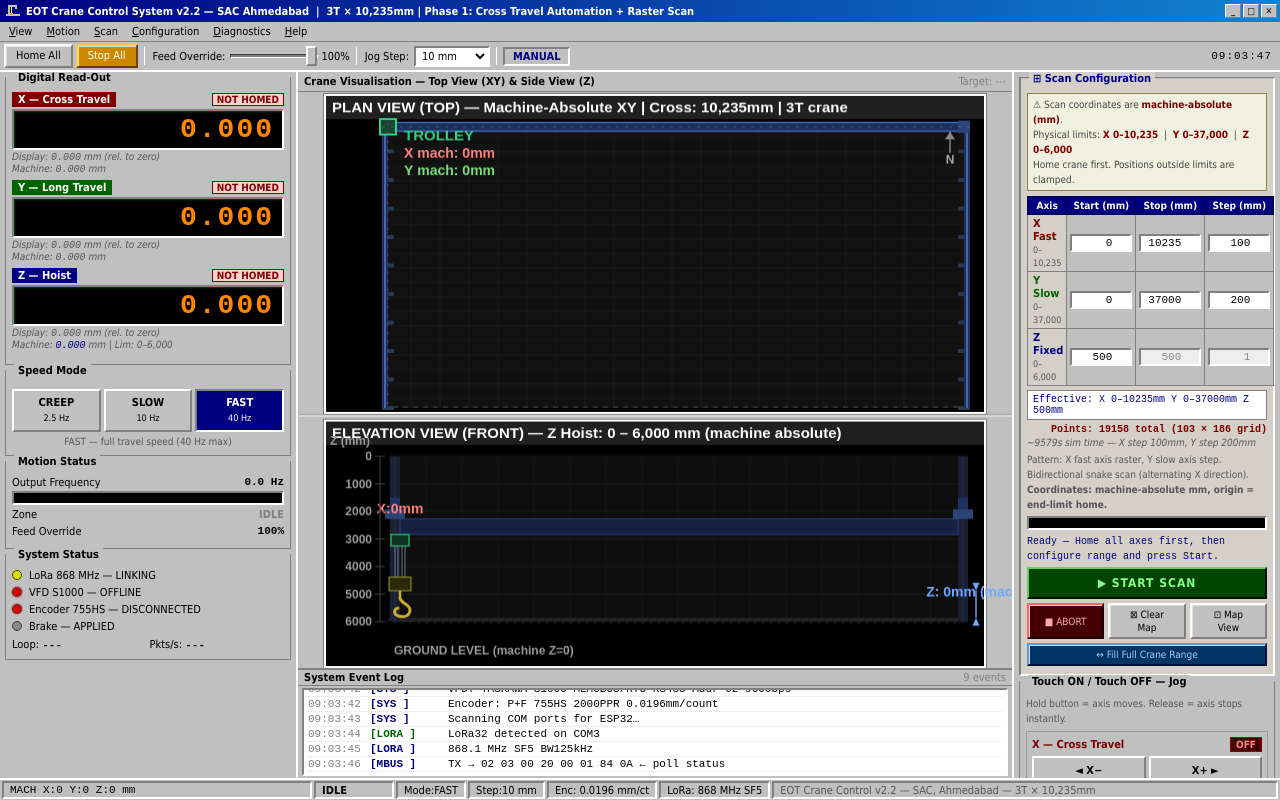
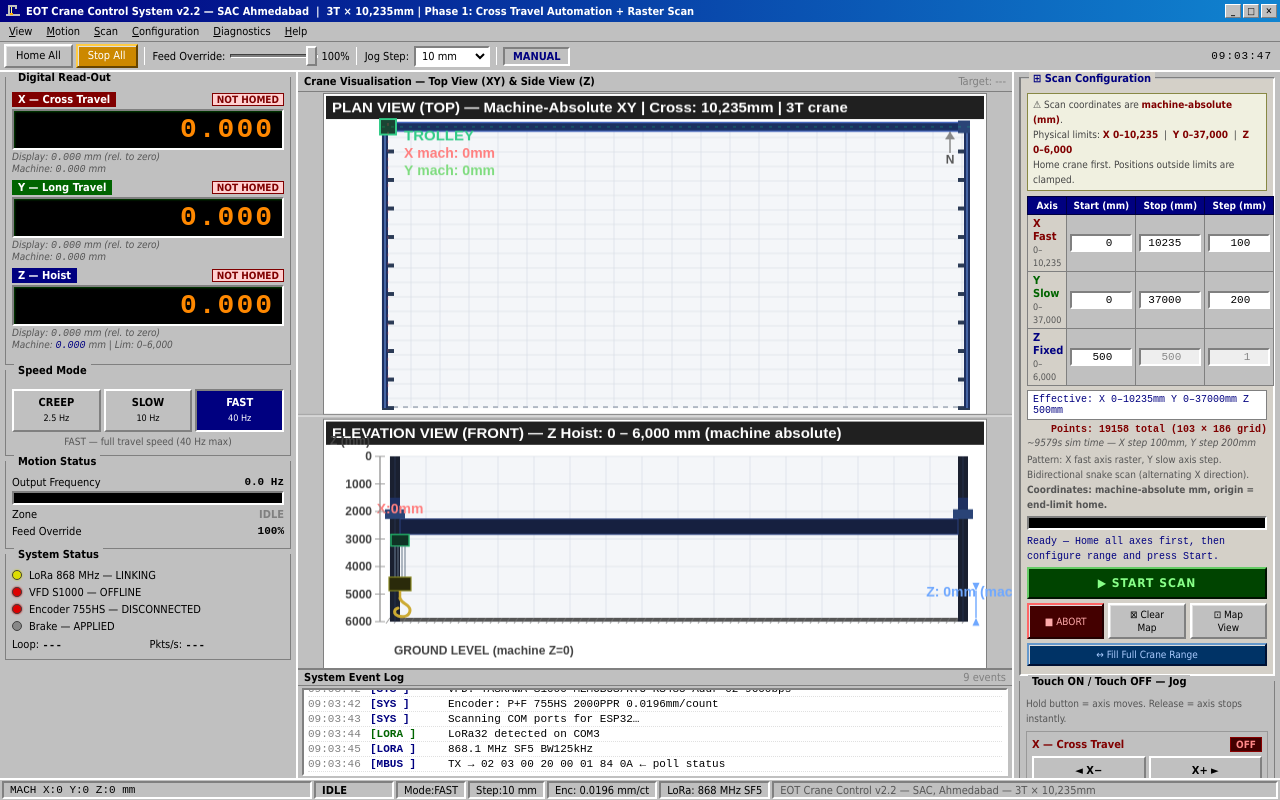
Before and after one commit to AlokDadhich/GUI_EOT_AUTOMATION, a plain HTML site: page index.html in a window 1280 px wide. Drawn offline with Linux system fonts and the light colour scheme.

Commit message:
Update index.html

```diff
--- a/index.html
+++ b/index.html
@@ -5,7 +5,7 @@
 <title>EOT Crane Control System v2.2 — SAC Ahmedabad</title>
 <style>
 *{margin:0;padding:0;box-sizing:border-box}
-html,body{height:100vh;overflow:hidden;background:#008080;font-family:'MS Sans Serif',Tahoma,Geneva,Arial,sans-serif;font-size:11px;color:#000;user-select:none}
+html,body{height:100vh;overflow:hidden;background:#f0f0f0;font-family:'MS Sans Serif',Tahoma,Geneva,Arial,sans-serif;font-size:11px;color:#000;user-select:none}
 .raised{border:2px solid;border-color:#fff #808080 #808080 #fff;box-shadow:inset 1px 1px 0 #dfdfdf,inset -1px -1px 0 #404040}
 .sunken{border:2px solid;border-color:#808080 #fff #fff #808080;box-shadow:inset -1px -1px 0 #dfdfdf,inset 1px 1px 0 #404040}
 .gb{position:relative;border:1px solid #808080;padding:14px 6px 8px;margin-bottom:5px}
@@ -1312,7 +1312,7 @@ function initCanvas(){
   (function loop(){draw();requestAnimationFrame(loop);})();
 }
 
-function sunken(x,y,w,h){ctx.strokeStyle='#808080';ctx.lineWidth=2;ctx.strokeRect(x-2,y-2,w+4,h+4);ctx.strokeStyle='#fff';ctx.strokeRect(x-1,y-1,w+2,h+2);ctx.fillStyle='#000';ctx.fillRect(x,y,w,h);}
+function sunken(x,y,w,h){ctx.strokeStyle='#808080';ctx.lineWidth=2;ctx.strokeRect(x-2,y-2,w+4,h+4);ctx.strokeStyle='#fff';ctx.strokeRect(x-1,y-1,w+2,h+2);ctx.fillStyle='#ffffff';ctx.fillRect(x,y,w,h);}
 function hdr(x,y,w,txt){ctx.fillStyle='#202020';ctx.fillRect(x,y,w,24);ctx.fillStyle='#ffffff';ctx.font='bold 15px Arial,sans-serif';ctx.fillText(txt,x+6,y+17);}
 function dim(x1,y1,x2,y2,txt,col){
   col=col||'#888';ctx.strokeStyle=col;ctx.lineWidth=1.4;ctx.beginPath();ctx.moveTo(x1,y1);ctx.lineTo(x2,y2);ctx.stroke();
@@ -1342,7 +1342,7 @@ function drawScanMap(fx,fy,fw,fh){
   sunken(fx,fy,fw,fh);
   hdr(fx,fy,fw,'SCAN MAP — Machine-Absolute Coordinates (X/Y) — '+SCAN.visitedPoints.length+'/'+SCAN.totalPoints+' pts | Crane: X 0–10,235mm  Y 0–37,000mm');
   if(SCAN.totalPoints===0&&SCAN.visitedPoints.length===0){
-    ctx.fillStyle='#ccc';ctx.font='bold 17px Arial,sans-serif';ctx.textAlign='center';
+    ctx.fillStyle='#555';ctx.font='bold 17px Arial,sans-serif';ctx.textAlign='center';
     ctx.fillText('No scan data. Home all axes, configure scan range, press START.',fx+fw/2,fy+fh/2-12);
     ctx.fillText('Scan coordinates are machine-absolute (0 = end-limit home).',fx+fw/2,fy+fh/2+14);
     ctx.textAlign='left';return;
@@ -1357,8 +1357,8 @@ function drawScanMap(fx,fy,fw,fh){
   const ix=fx+padL,iy=fy+padT,iw=fw-padL-padR,ih=fh-padT-padB;
 
   // Grid background
-  ctx.fillStyle='#080c10';ctx.fillRect(ix,iy,iw,ih);
-  ctx.strokeStyle='#1a2030';ctx.lineWidth=0.5;
+  ctx.fillStyle='#f4f6f9';ctx.fillRect(ix,iy,iw,ih);
+  ctx.strokeStyle='#d5dbe3';ctx.lineWidth=0.5;
   const gxCount=10;
   for(let i=0;i<=gxCount;i++){const gx=ix+i*(iw/gxCount);ctx.beginPath();ctx.moveTo(gx,iy);ctx.lineTo(gx,iy+ih);ctx.stroke();}
   for(let i=0;i<=8;i++){const gy=iy+i*(ih/8);ctx.beginPath();ctx.moveTo(ix,gy);ctx.lineTo(ix+iw,gy);ctx.stroke();}
@@ -1426,7 +1426,7 @@ function drawScanMap(fx,fy,fw,fh){
   if(SCAN.running){ctx.fillStyle='rgba(0,255,170,0.15)';ctx.beginPath();ctx.arc(cpx,cpy,18,0,Math.PI*2);ctx.fill();}
 
   // X axis labels (machine mm)
-  ctx.fillStyle='#9fb3c8';ctx.font='bold 13px Arial,sans-serif';ctx.textAlign='center';
+  ctx.fillStyle='#4a5568';ctx.font='bold 13px Arial,sans-serif';ctx.textAlign='center';
   [0,2500,5000,7500,10235].forEach(v=>{
     const px=ix+(v/xRange)*iw;
     ctx.fillText(v,px,iy+ih+18);
@@ -1438,17 +1438,17 @@ function drawScanMap(fx,fy,fw,fh){
   ctx.textAlign='right';ctx.font='bold 13px Arial,sans-serif';
   [0,10000,20000,30000,37000].forEach(v=>{
     const py=iy+(v/yRange)*ih;
-    ctx.fillStyle='#9fb3c8';ctx.fillText(v,ix-8,py+4);
+    ctx.fillStyle='#4a5568';ctx.fillText(v,ix-8,py+4);
   });
   ctx.save();ctx.translate(fx+18,iy+ih/2);ctx.rotate(-Math.PI/2);
-  ctx.textAlign='center';ctx.fillStyle='#9fb3c8';ctx.font='bold 13px Arial,sans-serif';ctx.fillText('Y — Long Travel (machine mm, 0 = end-limit)',0,0);ctx.restore();
+  ctx.textAlign='center';ctx.fillStyle='#4a5568';ctx.font='bold 13px Arial,sans-serif';ctx.fillText('Y — Long Travel (machine mm, 0 = end-limit)',0,0);ctx.restore();
   ctx.textAlign='left';
 
   // Legend
   const lx=ix+8,ly=iy+8;
-  ctx.fillStyle='rgba(90,130,160,0.85)';ctx.fillRect(lx,ly,7,7);ctx.fillStyle='#a8bfd8';ctx.font='bold 12px Arial,sans-serif';ctx.fillText('Planned',lx+12,ly+8);
+  ctx.fillStyle='rgba(90,130,160,0.85)';ctx.fillRect(lx,ly,7,7);ctx.fillStyle='#3a4556';ctx.font='bold 12px Arial,sans-serif';ctx.fillText('Planned',lx+12,ly+8);
   ctx.fillStyle='hsl(240,100%,62%)';ctx.fillRect(lx,ly+16,7,7);ctx.fillStyle='hsl(0,100%,62%)';ctx.fillRect(lx+56,ly+16,7,7);
-  ctx.fillStyle='#dde8f5';ctx.fillText('Measured (blue→red per row)',lx+12,ly+24);
+  ctx.fillStyle='#2a3444';ctx.fillText('Measured (blue→red per row)',lx+12,ly+24);
 
   // Limit border label
   ctx.strokeStyle='rgba(255,200,0,0.55)';ctx.font='bold 12px Arial,sans-serif';ctx.fillStyle='rgba(255,210,60,0.9)';
@@ -1471,13 +1471,13 @@ function drawTop(fx,fy,fw,fh){
   hdr(fx,fy,fw,'PLAN VIEW (TOP) — Machine-Absolute XY | Cross: 10,235mm | 3T crane');
   const pad2=56,iy=fy+28,ih=fh-32;
   const ix=fx+pad2,iw=fw-pad2-14;
-  ctx.fillStyle='#111';ctx.fillRect(ix,iy,iw,ih);
-  ctx.strokeStyle='#242424';ctx.lineWidth=0.6;
+  ctx.fillStyle='#f4f6f9';ctx.fillRect(ix,iy,iw,ih);
+  ctx.strokeStyle='#d5dbe3';ctx.lineWidth=0.6;
   const gStep=Math.round(iw/20);
   for(let gx=ix;gx<=ix+iw;gx+=gStep){ctx.beginPath();ctx.moveTo(gx,iy);ctx.lineTo(gx,iy+ih);ctx.stroke();}
   const gStepY=Math.round(ih/20);
   for(let gy=iy;gy<=iy+ih;gy+=gStepY){ctx.beginPath();ctx.moveTo(ix,gy);ctx.lineTo(ix+iw,gy);ctx.stroke();}
-  ctx.strokeStyle='#3a3a3a';ctx.lineWidth=1.4;ctx.setLineDash([5,5]);ctx.strokeRect(ix+1,iy+1,iw-2,ih-2);ctx.setLineDash([]);
+  ctx.strokeStyle='#9aa4b2';ctx.lineWidth=1.4;ctx.setLineDash([5,5]);ctx.strokeRect(ix+1,iy+1,iw-2,ih-2);ctx.setLineDash([]);
 
   // Runway rails
   const rlW=6;
@@ -1551,7 +1551,7 @@ function drawTop(fx,fy,fw,fh){
   const nx=ix+iw-20,ny=iy+20;
   ctx.strokeStyle='#888';ctx.lineWidth=1.5;ctx.beginPath();ctx.moveTo(nx,ny+11);ctx.lineTo(nx,ny-11);ctx.stroke();
   ctx.beginPath();ctx.moveTo(nx,ny-11);ctx.lineTo(nx-5,ny-3);ctx.lineTo(nx+5,ny-3);ctx.closePath();ctx.fillStyle='#888';ctx.fill();
-  ctx.fillStyle='#aaa';ctx.font='bold 12px Arial,sans-serif';ctx.textAlign='center';ctx.fillText('N',nx,ny+22);ctx.textAlign='left';
+  ctx.fillStyle='#555';ctx.font='bold 12px Arial,sans-serif';ctx.textAlign='center';ctx.fillText('N',nx,ny+22);ctx.textAlign='left';
 }
 
 /* ── SIDE VIEW ── */
@@ -1561,17 +1561,17 @@ function drawSide(fx,sy,fw,sh){
   const padL=64,padR=16,padT=36,padB=46;
   const ix=fx+padL,iw=fw-padL-padR;
   const iy=sy+padT,ih=sh-padT-padB;
-  ctx.fillStyle='#0e0e0e';ctx.fillRect(ix,iy,iw,ih);
-  ctx.strokeStyle='#202020';ctx.lineWidth=0.6;
+  ctx.fillStyle='#f4f6f9';ctx.fillRect(ix,iy,iw,ih);
+  ctx.strokeStyle='#d5dbe3';ctx.lineWidth=0.6;
   const gs2=Math.round(iw/16);
   for(let gx=ix;gx<=ix+iw;gx+=gs2){ctx.beginPath();ctx.moveTo(gx,iy);ctx.lineTo(gx,iy+ih);ctx.stroke();}
   for(let i=0;i<=6;i++){const gy=iy+i*(ih/6);ctx.beginPath();ctx.moveTo(ix,gy);ctx.lineTo(ix+iw,gy);ctx.stroke();}
 
   const ground=iy+ih;
-  ctx.fillStyle='#222';ctx.fillRect(ix,ground-4,iw,4);
-  ctx.strokeStyle='#333';ctx.lineWidth=0.8;
+  ctx.fillStyle='#555';ctx.fillRect(ix,ground-4,iw,4);
+  ctx.strokeStyle='#777';ctx.lineWidth=0.8;
   for(let hx=ix;hx<ix+iw;hx+=8){ctx.beginPath();ctx.moveTo(hx,ground-4);ctx.lineTo(hx-4,ground+2);ctx.stroke();}
-  ctx.fillStyle='#9a9a9a';ctx.font='bold 12px Arial,sans-serif';ctx.fillText('GROUND LEVEL (machine Z=0)',ix+4,ground+34);
+  ctx.fillStyle='#444';ctx.font='bold 12px Arial,sans-serif';ctx.fillText('GROUND LEVEL (machine Z=0)',ix+4,ground+34);
 
   const colW=10;
   ctx.fillStyle='#1a2030';ctx.fillRect(ix,iy,colW,ih);ctx.fillRect(ix+iw-colW,iy,colW,ih);
@@ -1623,12 +1623,12 @@ function drawSide(fx,sy,fw,sh){
 
   // Ruler
   const rulerX=fx+padL-10;
-  ctx.strokeStyle='#3a3a3a';ctx.lineWidth=1.2;ctx.beginPath();ctx.moveTo(rulerX,iy);ctx.lineTo(rulerX,ground);ctx.stroke();
+  ctx.strokeStyle='#888';ctx.lineWidth=1.2;ctx.beginPath();ctx.moveTo(rulerX,iy);ctx.lineTo(rulerX,ground);ctx.stroke();
   for(let i=0;i<=6;i++){
-    const ry2=iy+(i/6)*(ground-iy);ctx.strokeStyle='#444';ctx.lineWidth=1;ctx.beginPath();ctx.moveTo(rulerX-5,ry2);ctx.lineTo(rulerX+5,ry2);ctx.stroke();
-    ctx.fillStyle='#9a9a9a';ctx.font='bold 12px Arial,sans-serif';ctx.textAlign='right';ctx.fillText(i*1000,rulerX-8,ry2+4);ctx.textAlign='left';
+    const ry2=iy+(i/6)*(ground-iy);ctx.strokeStyle='#999';ctx.lineWidth=1;ctx.beginPath();ctx.moveTo(rulerX-5,ry2);ctx.lineTo(rulerX+5,ry2);ctx.stroke();
+    ctx.fillStyle='#444';ctx.font='bold 12px Arial,sans-serif';ctx.textAlign='right';ctx.fillText(i*1000,rulerX-8,ry2+4);ctx.textAlign='left';
   }
-  ctx.fillStyle='#9a9a9a';ctx.font='bold 12px Arial,sans-serif';ctx.fillText('Z (mm)',fx+4,iy-12);
+  ctx.fillStyle='#444';ctx.font='bold 12px Arial,sans-serif';ctx.fillText('Z (mm)',fx+4,iy-12);
 }
 
 /* ═══════════════════════════════════════════════
```
